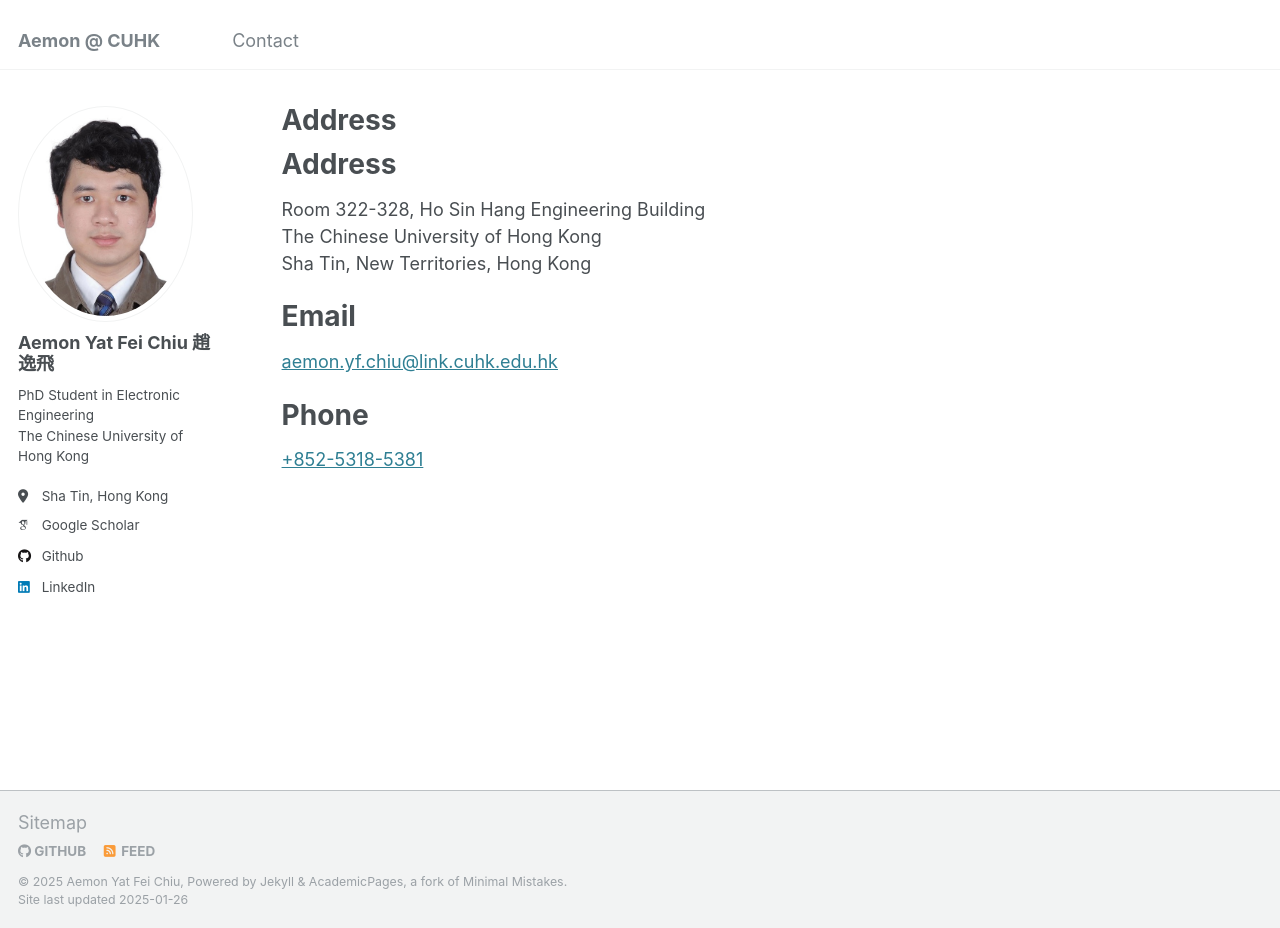
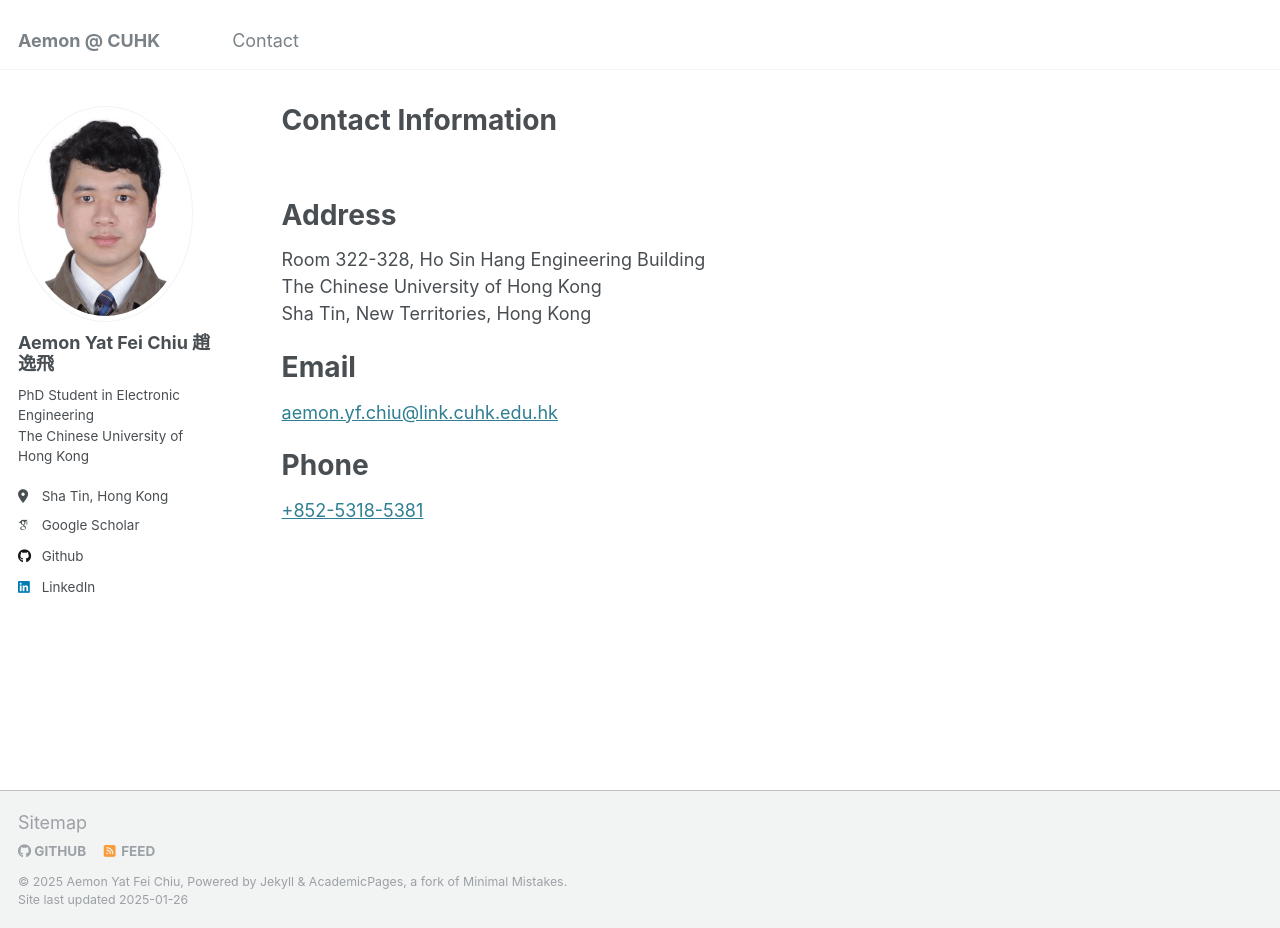
Before and after one commit to aemonyfchiu/aemonyfchiu.github.io, a Jekyll site: the page built from _pages/contact.md, in a window 1280 px wide and 928 px high. Built offline with Jekyll 4.4.1, drawn with Linux system fonts in a browser that asks for light colours; some web fonts are replaced; a script that is not in the unit is left out; our own code applies the rules of GitHub Pages for plain Markdown files.

Commit message:
Update contact.md

```diff
--- a/_pages/contact.md
+++ b/_pages/contact.md
@@ -1,7 +1,10 @@
 ---
-permalink: /contact
+permalink: /contact/
+title: "Contact Information"
 author_profile: true
 ---
+
+<br>
 
 Address
 ======
```
